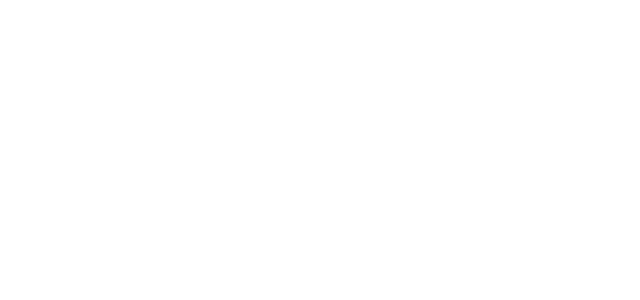
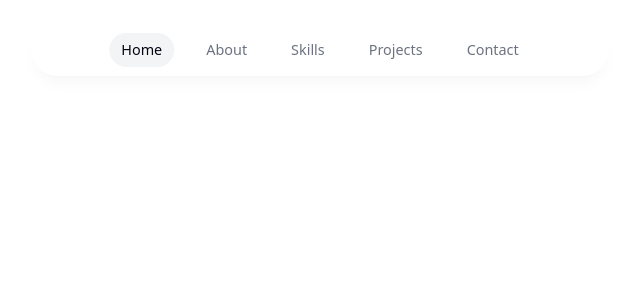
Before and after one commit to hardingadonis/hardingadonis.github.io, a React (Vite) app: page / in a window 1280 px wide. Shown: the top 300 px of the page, without its empty margins (320-960 px from the left). Built offline with nearby package versions, Linux system fonts and the light colour scheme.

Commit message:
add Header component

```diff
--- a/package.json
+++ b/package.json
@@ -10,6 +10,7 @@
 		"preview": "vite preview"
 	},
 	"dependencies": {
+		"clsx": "^2.1.0",
 		"framer-motion": "^11.0.24",
 		"react": "^18.2.0",
 		"react-dom": "^18.2.0"
--- a/src/App.tsx
+++ b/src/App.tsx
@@ -1,5 +1,11 @@
+import Header from '@/components/Header';
+
 const App = () => {
-	return <></>;
+	return (
+		<>
+			<Header />
+		</>
+	);
 };
 
 export default App;
--- /dev/null
+++ b/src/components/Header.tsx
@@ -0,0 +1,60 @@
+import { useState } from 'react';
+import { motion } from 'framer-motion';
+import { headerData as links } from '@/data/headerData';
+import clsx from 'clsx';
+
+const Header = () => {
+	const [activeSection, setActiveSection] = useState<string>('Home');
+
+	return (
+		<>
+			<header className="z-[999] relative">
+				<motion.div
+					className="fixed top-0 left-1/2 h-[4.5rem] w-full rounded-none border border-white border-opacity-40 bg-white bg-opacity-80 shadow-lg shadow-black/[0.03] backdrop-blur-[0.5rem] sm:top-6 sm:h-[3.25rem] sm:w-[36rem] sm:rounded-full"
+					initial={{ x: '-50%', y: -100, opacity: 0 }}
+					animate={{ x: '-50%', y: 0, opacity: 1 }}
+				></motion.div>
+
+				<nav className="flex fixed top-[0.15rem] left-1/2 h-12 -translate-x-1/2 py-2 sm:top-[1.7rem] sm:h-[initial] sm:py-0">
+					<ul className="flex w-[22rem] flex-wrap items-center justify-center gap-y-1 text-[0.9rem] font-medium text-gray-500 sm:w-[initial] sm:flex-nowrap sm:gap-5">
+						{links.map((link) => (
+							<motion.li
+								className="h-3/4 flex items-center justify-center relative"
+								key={link.hash}
+								initial={{ y: -100, opacity: 0 }}
+								animate={{ y: 0, opacity: 1 }}
+							>
+								<a
+									className={clsx(
+										'flex w-full items-center justify-center px-3 py-3 hover:text-gray-950 transition',
+										{
+											'text-gray-950': activeSection == link.name,
+										},
+									)}
+									href={link.hash}
+									onClick={() => setActiveSection(link.name)}
+								>
+									{link.name}
+
+									{link.name == activeSection && (
+										<motion.span
+											className="bg-gray-100 rounded-full absolute inset-0 -z-10"
+											layoutId="activeSection"
+											transition={{
+												type: 'spring',
+												stiffness: 380,
+												damping: 30,
+											}}
+										></motion.span>
+									)}
+								</a>
+							</motion.li>
+						))}
+					</ul>
+				</nav>
+			</header>
+		</>
+	);
+};
+
+export default Header;
--- /dev/null
+++ b/src/data/headerData.ts
@@ -0,0 +1,7 @@
+export const headerData: HeaderData[] = [
+	{ name: 'Home', hash: '#home' },
+	{ name: 'About', hash: '#about' },
+	{ name: 'Skills', hash: '#skills' },
+	{ name: 'Projects', hash: '#projects' },
+	{ name: 'Contact', hash: '#contact' },
+];
--- /dev/null
+++ b/src/types/index.d.ts
@@ -0,0 +1,4 @@
+declare type HeaderData = {
+	name: string;
+	hash: string;
+};
```
Also changed, not shown: 1 other file (tests, documents, lock files or other folders).
